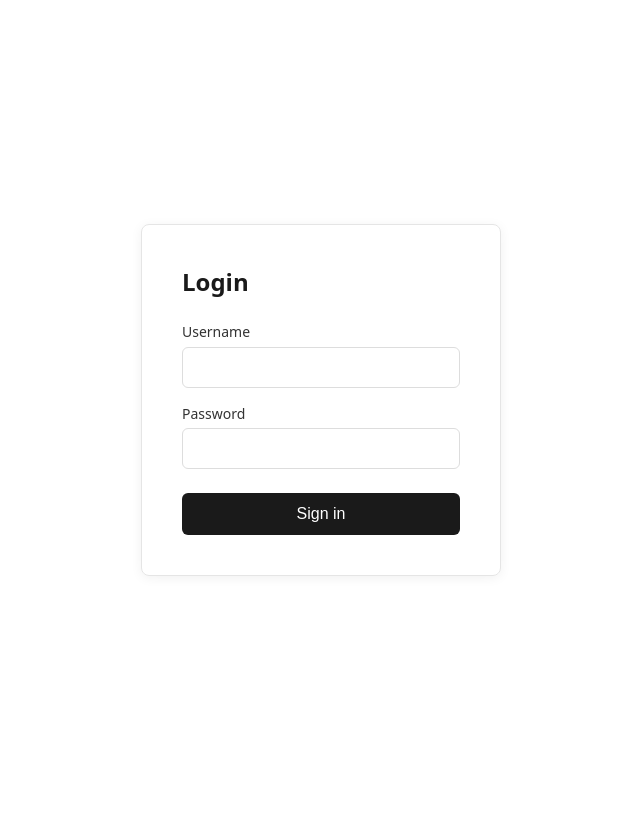
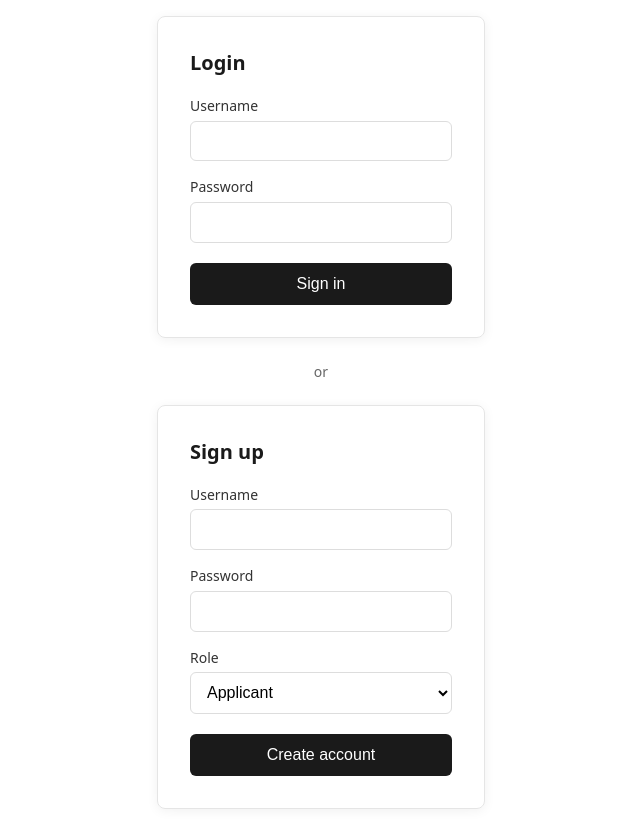
Before and after one commit to PhillysTheBest/Istanbulsfinest, a FastAPI app: page / in a window 1280 px wide. Shown: the whole page, without its empty margins (319-959 px from the left). Before the commit the page ends 576 px from the top, so only its background shows below. Run offline with FastAPI, Linux system fonts and the light colour scheme.

Commit message:
Added signup section

```diff
--- a/backend/app.py
+++ b/backend/app.py
@@ -3,7 +3,7 @@ from fastapi import FastAPI, Request, Form
 from fastapi.staticfiles import StaticFiles
 from fastapi.responses import HTMLResponse, RedirectResponse
 from starlette.templating import Jinja2Templates
-
+import hashlib
 from backend import login
 
 app = FastAPI(title="CV Skill Tree", description="Skill Tree for CVs")
@@ -19,31 +19,64 @@ else:
     print("Static directory not found")
 
 
-def render_login(request: Request, error: str | None = None) -> HTMLResponse:
+
+def render_login(
+    request: Request,
+    error: str | None = None,
+    signup_success: str | None = None,
+    signup_error: str | None = None,
+):
     return templates.TemplateResponse(
         "login.html",
-        {"request": request, "error": error},
+        {
+            "request": request,
+            "error": error,
+            "signup_success": signup_success,
+            "signup_error": signup_error,
+        },
     )
 
 
 @app.get("/", response_class=HTMLResponse)
 @app.get("/login", response_class=HTMLResponse)
-async def login_page(request: Request, error: str | None = None):
-    return templates.TemplateResponse(
-        "login.html",
-        {"request": request, "error": error},
-    )
+async def login_page(
+    request: Request,
+    error: str | None = None,
+    signup_success: str | None = None,
+    signup_error: str | None = None,
+):
+    return render_login(request, error, signup_success, signup_error)
 
 
 @app.post("/login")
 async def login_post(request: Request, username: str = Form(...), password: str = Form(...)):
-    if login.validate_credentials(username, password):
+    role = login.validate_credentials(username, password)
+    if role == "applicant":
         return templates.TemplateResponse(
-            "index.html",
-            {"request": request},
-        )
-    else:
+        "applicant.html",
+        {"request": request})
+    elif role == "recruiter":
         return templates.TemplateResponse(
-            "login.html",
-            {"request": request, "error": "Invalid username or password"},
-        )
+        "recruiter.html",
+        {"request": request})
+    return render_login(request, error="Invalid username or password")
+
+
+@app.post("/signup")
+async def signup_post(
+    request: Request,
+    username: str = Form(...),
+    password: str = Form(...),
+    role: str = Form(...),
+):
+    sha256_hash = hashlib.sha256()
+    sha256_hash.update(password.encode("utf-8"))
+    hashed_password = sha256_hash.hexdigest()
+
+    print(f"Hashed password: {hashed_password}")
+
+
+    return render_login(
+        request,
+        signup_success="Account created. You can sign in now.",
+    )
--- a/backend/login.py
+++ b/backend/login.py
@@ -1,7 +1,14 @@
 # Hardcoded credentials
-VALID_USERNAME = "user1"
-VALID_PASSWORD = "password"
+VALID_APPLICANT_USERNAME = "user1"
+VALID_APPLICANT_PASSWORD = "password"
 
+VALID_RECRUITER_USERNAME = "recruiter1"
+VALID_RECRUITER_PASSWORD = "password"
 
-def validate_credentials(username: str, password: str) -> bool:
-    return username.strip() == VALID_USERNAME and password == VALID_PASSWORD
+def validate_credentials(username: str, password: str) -> str | None:
+    if username.strip() == VALID_APPLICANT_USERNAME and password == VALID_APPLICANT_PASSWORD:
+        return "applicant"
+    elif username.strip() == VALID_RECRUITER_USERNAME and password == VALID_RECRUITER_PASSWORD:
+        return "recruiter"
+    else:
+        return None
--- a/frontend/static/login.css
+++ b/frontend/static/login.css
@@ -12,23 +12,43 @@ body {
   justify-content: center;
 }
 
-.login-card {
+.auth-page {
   width: 100%;
   max-width: 360px;
-  padding: 2.5rem;
+  padding: 1rem;
+}
+
+.auth-card {
+  padding: 2rem;
   border: 1px solid #e5e5e5;
   border-radius: 8px;
   box-shadow: 0 2px 12px rgba(0, 0, 0, 0.06);
 }
 
-.login-card h1 {
-  margin: 0 0 1.5rem;
-  font-size: 1.5rem;
+.auth-card + .auth-divider {
+  margin: 1.5rem 0;
+}
+
+.auth-card.signup-card {
+  margin-top: 0;
+}
+
+.auth-divider {
+  text-align: center;
+  margin: 1.5rem 0;
+  font-size: 0.875rem;
+  color: #666;
+}
+
+.auth-card h1,
+.auth-card h2 {
+  margin: 0 0 1.25rem;
+  font-size: 1.25rem;
   font-weight: 600;
   color: #1a1a1a;
 }
 
-.login-card label {
+.auth-card label {
   display: block;
   margin-bottom: 0.35rem;
   font-size: 0.875rem;
@@ -36,7 +56,8 @@ body {
   color: #333;
 }
 
-.login-card input {
+.auth-card input,
+.auth-card select {
   width: 100%;
   padding: 0.65rem 0.75rem;
   margin-bottom: 1rem;
@@ -46,15 +67,20 @@ body {
   background: #fff;
 }
 
-.login-card input:focus {
+.auth-card input:focus,
+.auth-card select:focus {
   outline: none;
   border-color: #999;
 }
 
-.login-card button {
+.auth-card select {
+  cursor: pointer;
+}
+
+.auth-card button {
   width: 100%;
   padding: 0.75rem;
-  margin-top: 0.5rem;
+  margin-top: 0.25rem;
   font-size: 1rem;
   font-weight: 500;
   color: #fff;
@@ -64,24 +90,24 @@ body {
   cursor: pointer;
 }
 
-.login-card button:hover {
+.auth-card button:hover {
   background: #333;
 }
 
-.login-card .message {
-  margin-top: 1rem;
+.auth-card .message {
+  margin-bottom: 1rem;
   padding: 0.5rem;
   font-size: 0.875rem;
   border-radius: 4px;
   text-align: center;
 }
 
-.login-card .message.error {
+.auth-card .message.error {
   color: #b91c1c;
   background: #fef2f2;
 }
 
-.login-card .message.success {
+.auth-card .message.success {
   color: #166534;
   background: #f0fdf4;
 }
--- a/frontend/templates/login.html
+++ b/frontend/templates/login.html
@@ -7,7 +7,8 @@
   <link rel="stylesheet" href="/static/login.css">
 </head>
 <body>
-  <div class="login-card">
+  <div class="auth-page">
+    <section class="auth-card">
       <h1>Login</h1>
       {% if error %}
       <div class="message error" role="alert">{{ error }}</div>
@@ -21,6 +22,34 @@
 
         <button type="submit">Sign in</button>
       </form>
+    </section>
+
+    <p class="auth-divider">or</p>
+
+    <section class="auth-card signup-card">
+      <h2>Sign up</h2>
+      {% if signup_success %}
+      <div class="message success" role="alert">{{ signup_success }}</div>
+      {% endif %}
+      {% if signup_error %}
+      <div class="message error" role="alert">{{ signup_error }}</div>
+      {% endif %}
+      <form action="/signup" method="post">
+        <label for="signup-username">Username</label>
+        <input type="text" id="signup-username" name="username" autocomplete="username" required>
+
+        <label for="signup-password">Password</label>
+        <input type="password" id="signup-password" name="password" autocomplete="new-password" required>
+
+        <label for="signup-role">Role</label>
+        <select id="signup-role" name="role">
+          <option value="applicant">Applicant</option>
+          <option value="recruiter">Recruiter</option>
+        </select>
+
+        <button type="submit">Create account</button>
+      </form>
+    </section>
   </div>
 </body>
 </html>
```
Also changed, not shown: frontend/templates/recruiter.html (added, +15 -0 lines), database_initialze.py (renamed from main.py), frontend/templates/applicant.html (renamed from frontend/templates/index.html). Lines whose indentation alone changed are shown as unchanged.
